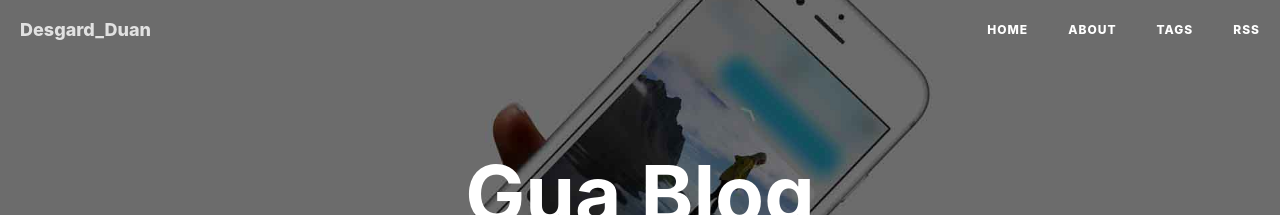
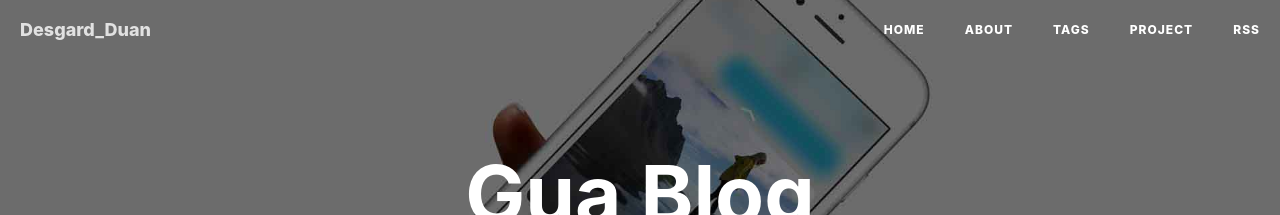
Before and after one commit to Desgard/desgard.github.com, a Jekyll site: the page built from index.html, in a window 1280 px wide. Shown: the top 215 px of the page. Built offline with Jekyll 4.4.1, drawn with Linux system fonts in a browser that asks for light colours; nearby versions of some CDN libraries; the list of posts is cut into pages by our own code; comment, search, counter and statistics services are not loaded.

Commit message:
MOD: 增加Project页面

```diff
--- a/_includes/nav.html
+++ b/_includes/nav.html
@@ -24,6 +24,9 @@
                         <a href="{{ page.url | prepend: site.baseurl }}">{{ page.title }}</a>
                     </li>
                     {% endif %}{% endfor %}
+                    <li>
+                        <a href="http://desgard.com/Jekyll-Score/" target="_blank">Project</a>
+                    </li>
                     <li>
                         <a href="{{ site.baseurl }}/feed.xml" target="_blank">RSS</a>
                     </li>
```
